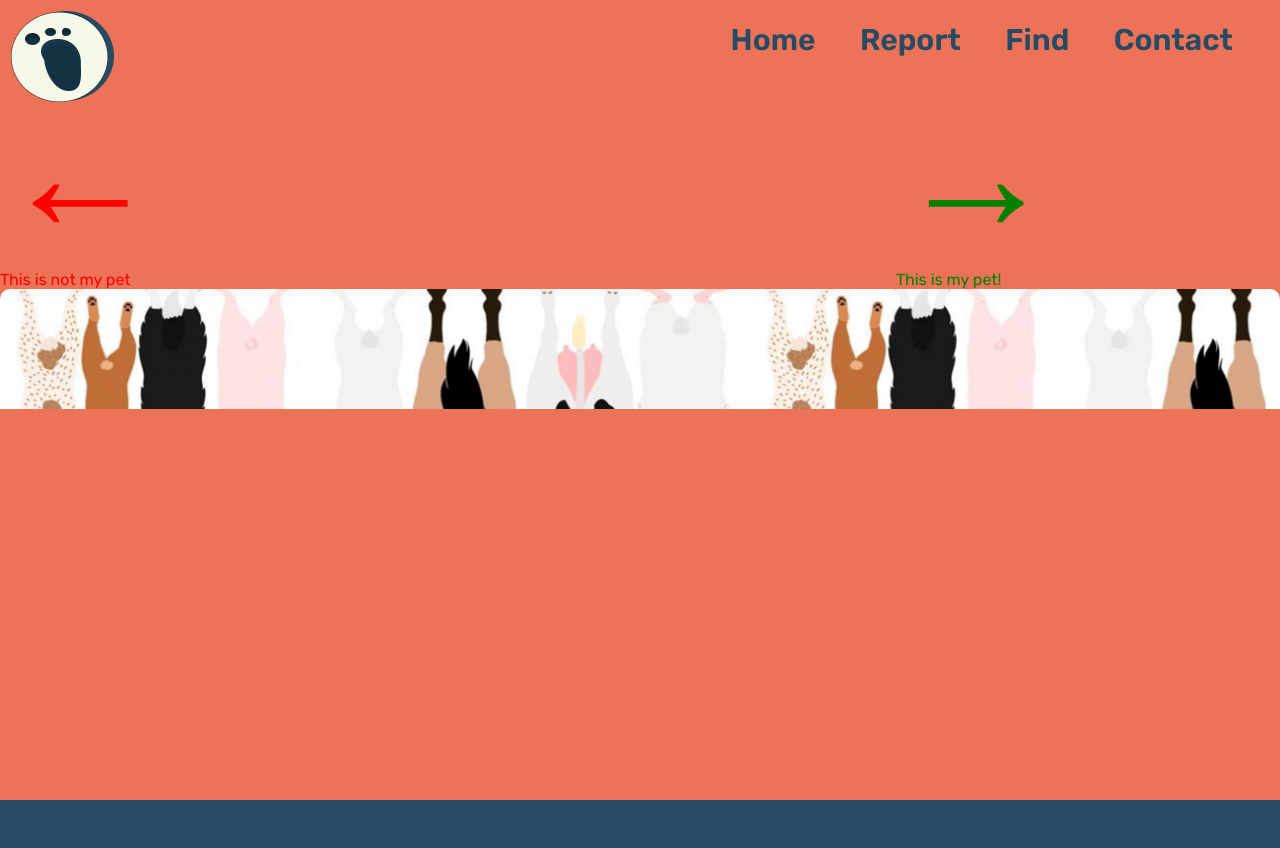
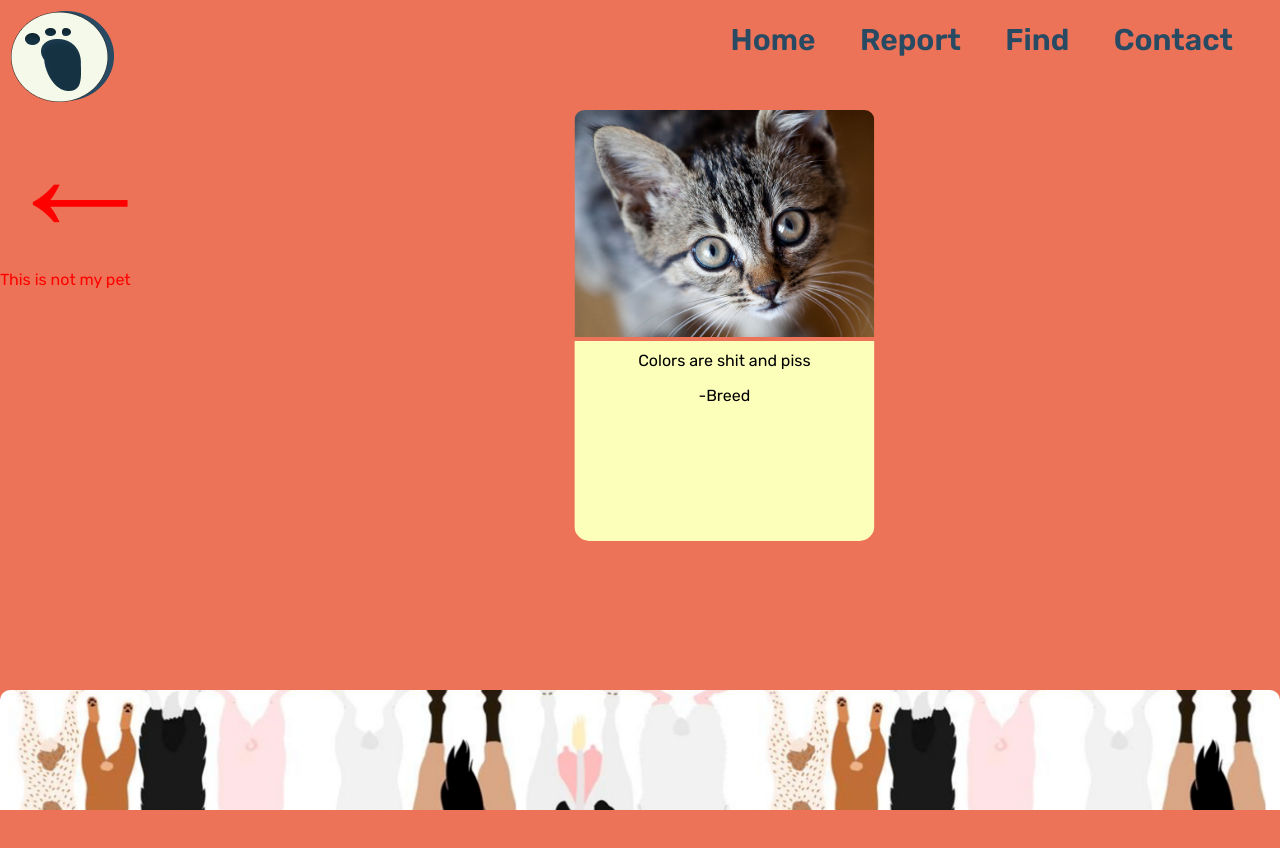
Before and after one commit to BennyWu1210/HackThe6ix, a React (Create React App) app in the folder website/: page /swipe in a window 1280 px wide. Shown: the top 848 px of the page. Before the commit the page ends 800 px from the top, so only its background shows below. Built offline with nearby package versions, Linux system fonts and the light colour scheme.

Commit message:
flexbox froggy

```diff
--- a/website/src/pages/Swipe.css
+++ b/website/src/pages/Swipe.css
@@ -4,6 +4,7 @@
 }
 
 .left-arrow {
+    justify-content: flex-start;
     width: 30%;
     float: left;
     color: red;
@@ -11,6 +12,7 @@
 }
 
 .right-arrow {
+    justify-content: flex-end;
     width: 30%;
     float: right;
     color: green;
@@ -20,3 +22,8 @@
 .arrow {
     font-size: 10rem;
 }
+
+.image {
+    justify-content: center;
+    padding: 10px;
+}
--- a/website/src/pages/Swipe.jsx
+++ b/website/src/pages/Swipe.jsx
@@ -1,6 +1,7 @@
 import React from "react";
 import Navbar from "../components/Navbar";
 import Footer from "../components/Footer";
+import Card from "../components/Card";
 import "./Swipe.css";
 
 export default function Swipe() {
@@ -35,7 +36,13 @@
             <Navbar color="blue"></Navbar>
             <div className="left-arrow">
                 <div className="arrow">←</div>This is not my pet</div>
-            <div className="image"></div>
+            <div className="image">
+              <Card
+                name="Breed"
+                text="Colors are shit and piss"
+                image={require("../images/Pet2.png")}
+              />
+            </div>
             <div className="right-arrow"><div className="arrow">→</div>This is my pet!</div>
             <Footer></Footer>
         </div>
```
